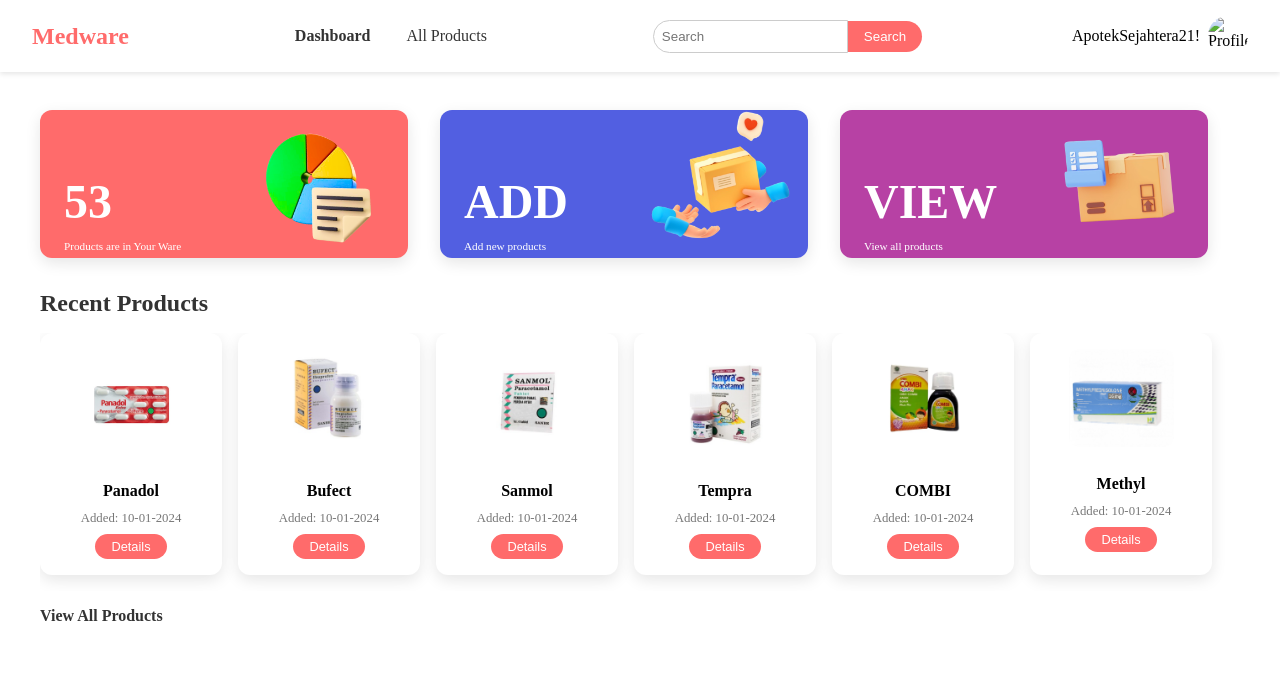
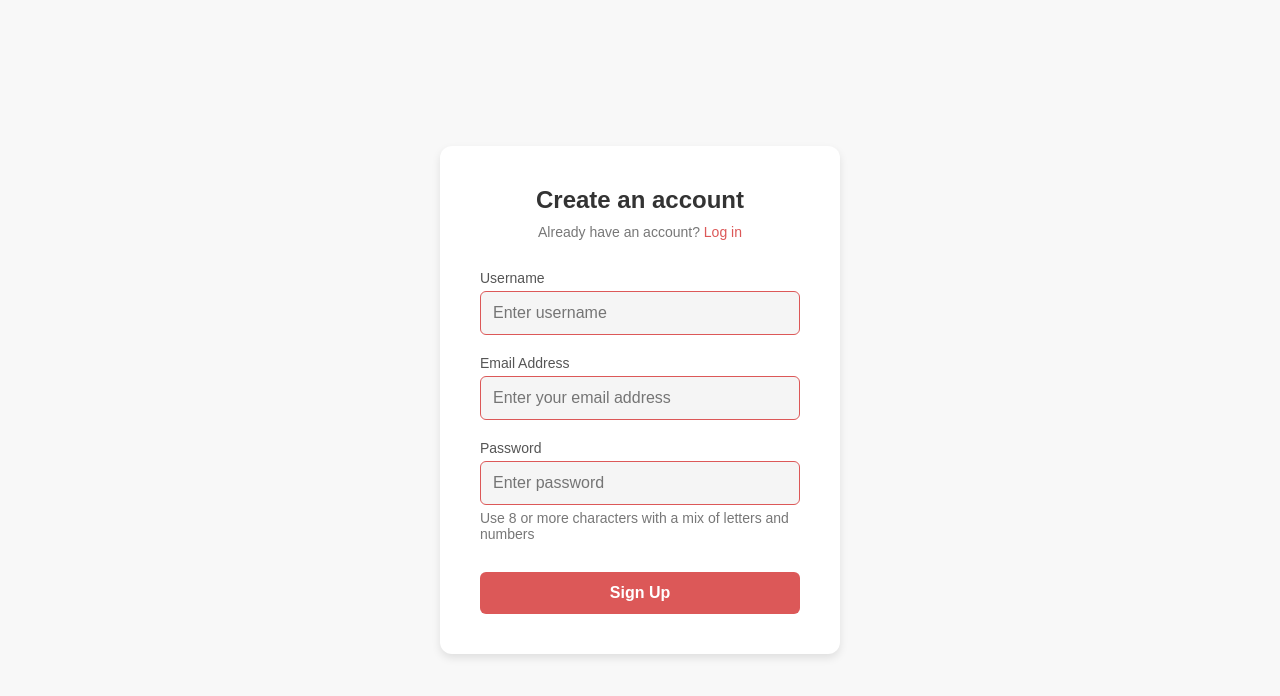
Before and after one commit to sagungputri/Front-end-MedWare, a plain HTML site: page dashboard.html in a window 1280 px wide. Drawn offline with Linux system fonts and the light colour scheme.

Commit message:
Update register

```diff
--- a/dashboard.css
+++ b/allProduct.css
@@ -3,6 +3,11 @@
     padding: 0;
     box-sizing: border-box;
     font-family: Arial, sans-serif;
+}
+
+body {
+    background-color: #FFF;
+    color: #333;
 }
 
 .navbar {
@@ -12,17 +17,7 @@
     padding: 1rem 2rem;
     background-color: #FFF;
     box-shadow: 0 2px 5px rgba(0, 0, 0, 0.1);
-    position: fixed; /* Pastikan navbar tetap di atas */
-    top: 0;
-    left: 0;
-    right: 0;
-    z-index: 1000; /* Supaya navbar tetap di atas elemen lain */
 }
-
-body {
-    padding-top: 70px; /* Berikan jarak untuk konten agar tidak menumpuk */
-}
-
 
 .navbar .logo {
     font-size: 1.5rem;
@@ -98,7 +93,7 @@ body {
 }
 
 .card.red {
-    background-color: #FF6B6B;
+    background-color: #FFF1F1;
 }
 
 .card.blue {
@@ -106,7 +101,8 @@ body {
 }
 
 .card.purple {
-    background-color: #B741A4;
+    background-color: #FFF1F1
+    ;
 }
 
 .card h2 {
@@ -125,60 +121,3 @@ body {
     width: 160px;
     height: auto;
 }
-
-.recent-products h3 {
-    font-size: 1.5rem;
-    margin-bottom: 1rem;
-    color: #333;
-}
-
-.product-list {
-    display: flex;
-    gap: 1rem;
-    overflow-x: auto;
-    padding-bottom: 1rem;
-}
-
-.product-item {
-    background-color: #FFF;
-    border-radius: 12px;
-    box-shadow: 0 5px 15px rgba(0, 0, 0, 0.1);
-    padding: 1rem;
-    text-align: center;
-    width: 150px;
-}
-
-.product-item img {
-    width: 70%;
-    border-radius: 8px;
-    margin-bottom: 0.5rem;
-}
-
-.product-item p {
-    font-weight: bold;
-    margin-bottom: 0.5rem;
-}
-
-.product-item span {
-    font-size: 0.8rem;
-    color: #777;
-}
-
-.product-item button {
-    margin-top: 0.5rem;
-    padding: 0.3rem 1rem;
-    background-color: #FF6B6B;
-    color: #FFF;
-    border: none;
-    border-radius: 20px;
-    cursor: pointer;
-    font-size: 0.8rem;
-}
-
-.view-all {
-    display: inline-block;
-    margin-top: 1rem;
-    text-decoration: none;
-    color: #333;
-    font-weight: bold;
-}
--- a/dashboard.html
+++ b/dashboard.html
@@ -3,91 +3,88 @@
 <head>
     <meta charset="UTF-8">
     <meta name="viewport" content="width=device-width, initial-scale=1.0">
-    <title>Medware Dashboard</title>
-    <link rel="stylesheet" href="dashboard.css">
+    <title>Create an Account | MedWare</title>
+    <link rel="stylesheet" href="style.css">
 </head>
 <body>
+    <div class="register-container">
+        <!-- Register -->
+        <div class="register-form">
+            <h2>Create an account</h2>
+            <p>Already have an account? <a href="login.html">Log in</a></p>
 
-    <header class="navbar">
-        <div class="logo">Medware</div>
-        <nav>
-            <a href="#" class="active">Dashboard</a>
-            <a href="#">All Products</a>
-        </nav>
-        <div class="search-bar">
-            <input type="text" placeholder="Search">
-            <button>Search</button>
+            <!-- Username -->
+            <div class="input-group">
+                <label for="username">Username</label>
+                <input type="text" id="username" placeholder="Enter username">
+                <span class="error-message" id="username-error">*Username field is required</span>
+            </div>
+
+            <!-- Email -->
+            <div class="input-group">
+                <label for="email">Email Address</label>
+                <input type="email" id="email" placeholder="Enter your email address">
+                <span class="error-message" id="email-error">*Email field is required</span>
+            </div>
+
+            <!-- Password -->
+            <div class="input-group">
+                <label for="password">Password</label>
+                <div class="password-wrapper">
+                    <input type="password" id="password" placeholder="Enter password">
+                </div>
+                <p class="password-info">Use 8 or more characters with a mix of letters and numbers</p>
+                <span class="error-message" id="password-error">*Password field is required</span>
+            </div>
+
+            <!-- Sign Up -->
+            <button class="sign-up-button" onclick="validateForm()">Sign Up</button>
         </div>
-        <div class="profile">
-            <span>ApotekSejahtera21!</span>
-            <img src="profile-icon.png" alt="Profile Icon">
-        </div>
-    </header>
+    </div>
+
+    <script>
+        function validateForm() {
+
+            const username = document.getElementById("username").value.trim();
+            const email = document.getElementById("email").value.trim();
+            const password = document.getElementById("password").value.trim();
 
 
-    <main class="content">
+            const usernameError = document.getElementById("username-error");
+            const emailError = document.getElementById("email-error");
+            const passwordError = document.getElementById("password-error");
 
-        <section class="dashboard-cards">
-            <div class="card red">
-                <h2>53</h2>
-                <p>Products are in Your Ware</p>
-                <img src="/img/chart.png" alt="Warehouse Icon" class="card-icon">
-            </div>
-            <div class="card blue">
-                <h2>ADD</h2>
-                <p>Add new products</p>
-                <img src="/img/giving-box.png" alt="Add Icon" class="card-icon">
-            </div>
-            <div class="card purple">
-                <h2>VIEW</h2>
-                <p>View all products</p>
-                <img src="/img/box-list.png" alt="View Icon" class="card-icon">
-            </div>
-        </section>
+            let isValid = true;
+
+            // Validasi Username
+            if (!username) {
+                usernameError.style.display = "block";
+                isValid = false;
+            } else {
+                usernameError.style.display = "none";
+            }
+
+            // Validasi Email
+            if (!email) {
+                emailError.style.display = "block";
+                isValid = false;
+            } else {
+                emailError.style.display = "none";
+            }
+
+            // Validasi Password
+            if (!password) {
+                passwordError.style.display = "block";
+                isValid = false;
+            } else {
+                passwordError.style.display = "none";
+            }
 
 
-        <section class="recent-products">
-            <h3>Recent Products</h3>
-            <div class="product-list">
-                <div class="product-item">
-                    <img src="img/img-product/panadol.png" alt="Panadol">
-                    <p>Panadol</p>
-                    <span>Added: 10-01-2024</span>
-                    <button>Details</button>
-                </div>
-                <div class="product-item">
-                    <img src="img/img-product/ibuprofen.png" alt="Bufect">
-                    <p>Bufect</p>
-                    <span>Added: 10-01-2024</span>
-                    <button>Details</button>
-                </div>
-                <div class="product-item">
-                    <img src="img/img-product/sanmol.png" alt="Sanmol">
-                    <p>Sanmol</p>
-                    <span>Added: 10-01-2024</span>
-                    <button>Details</button>
-                </div>
-                <div class="product-item">
-                    <img src="img/img-product/tempra.png" alt="Tempra">
-                    <p>Tempra</p>
-                    <span>Added: 10-01-2024</span>
-                    <button>Details</button>
-                </div>
-                <div class="product-item">
-                    <img src="img/img-product/combi.png" alt="COMBI">
-                    <p>COMBI</p>
-                    <span>Added: 10-01-2024</span>
-                    <button>Details</button>
-                </div>
-                <div class="product-item">
-                    <img src="img/img-product/methyl.png" alt="Methyl">
-                    <p>Methyl</p>
-                    <span>Added: 10-01-2024</span>
-                    <button>Details</button>
-                </div>
-            </div>
-            <a href="#" class="view-all">View All Products</a>
-        </section>
-    </main>
+            if (isValid) {
+                window.location.href = "otp.html";
+            }
+        }
+    </script>
 </body>
 </html>
```
Also changed, not shown: allProduct.html (added, +70 -0 lines), register.html (+51 -6 lines).
